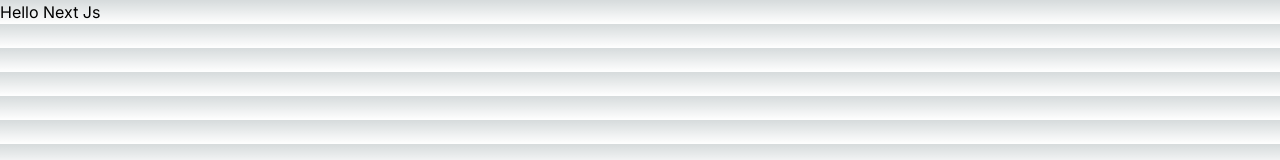
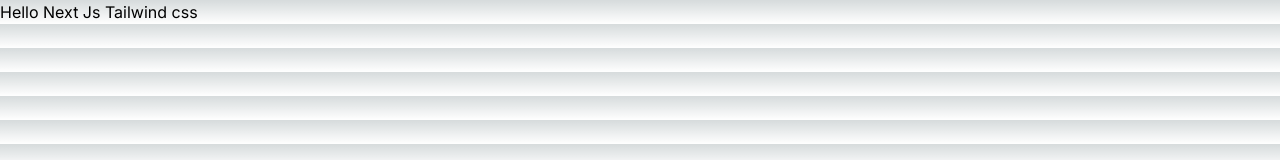
Before and after one commit to lelyagaw/imdbyagaw, a Next.js app: page / in a window 1280 px wide. Shown: the top 160 px of the page. Built offline with nearby package versions, Linux system fonts and the light colour scheme.

Commit message:
tailwind css

```diff
--- a/src/app/page.js
+++ b/src/app/page.js
@@ -2,6 +2,6 @@ import Image from 'next/image'
 
 export default function Home() {
   return (
-    <h1>Hello Next Js</h1>
+    <h1 >Hello Next Js Tailwind css </h1>
   )
 }
```
